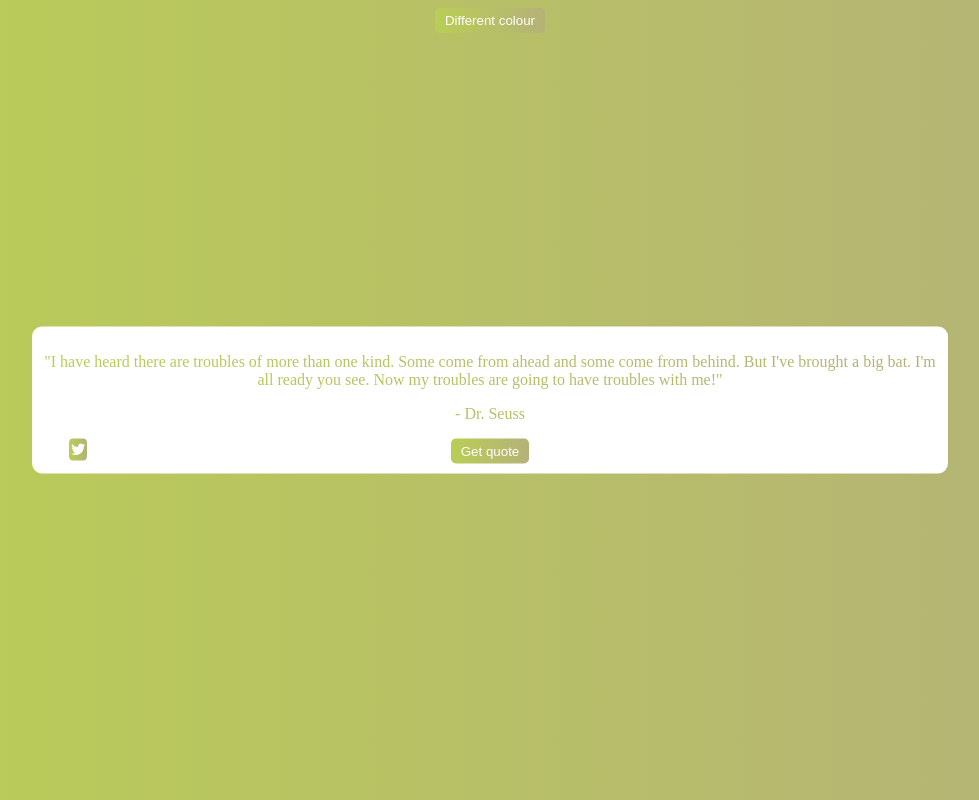
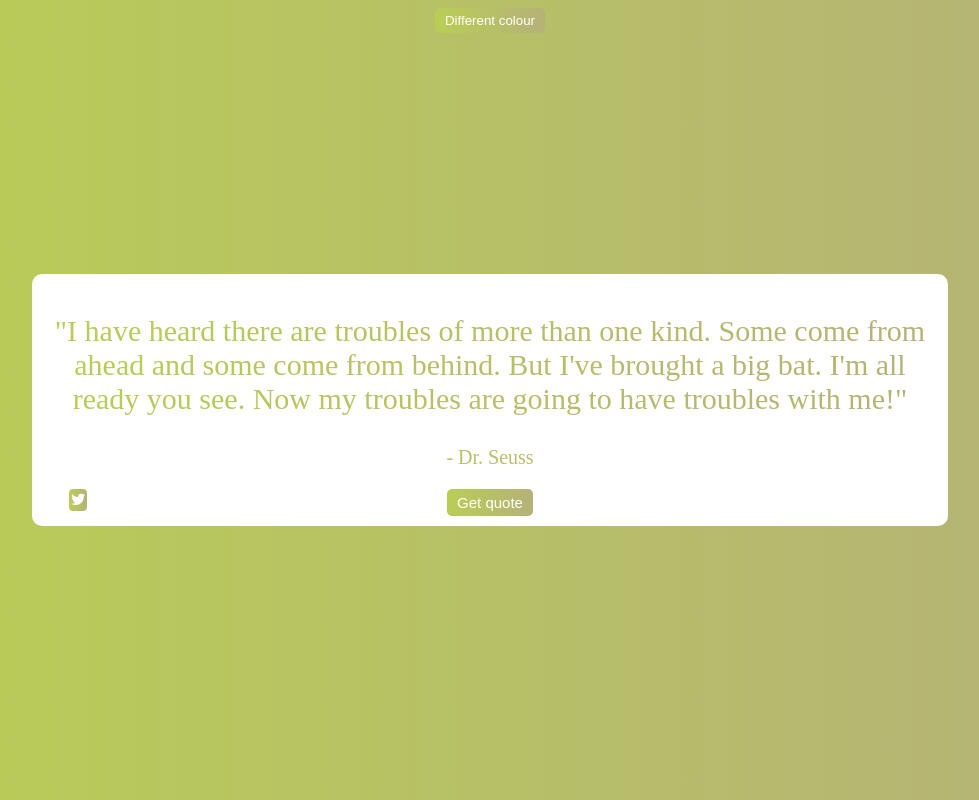
Before and after one commit to shuhsuan/daily-Existential-Reminders, a plain HTML site: page index.html in a window 1280 px wide. Shown: the whole page, without its empty margins (150-1129 px from the left). Drawn offline with Linux system fonts and the light colour scheme.

Commit message:
Update styles.css

```diff
--- a/styles.css
+++ b/styles.css
@@ -15,11 +15,20 @@ body{
     max-width: 70%;
 }
 
+#text{
+    font-size: 30px;
+}
+
+#author{
+    font-size: 20px;
+}
+
 #new-quote{
     color: white;
     border: none;
     border-radius: 5px;
     padding: 5px 10px 5px 10px;
+    font-size: 15px;
 }
 
 #tweet-quote{
```
